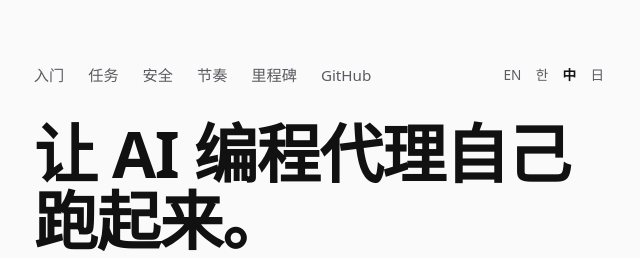
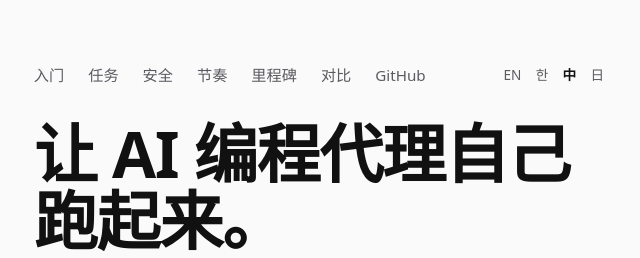
Before and after one commit to PresentJay/autopilot-skills, a Jekyll site: the page docs/zh/index.html, which Jekyll copies as it is, in a window 1280 px wide. Shown: the top 258 px of the page, without its empty margins (319-959 px from the left). Built offline with Jekyll 4.4.1, drawn with Linux system fonts in a browser that asks for light colours.

Commit message:
auto(ADO-007): surface comparison in primary nav (4 langs + layout)
Hidden in Read more section was hurting discovery. Promotes comparison
to top nav alongside Get started / Mission / Safety / Cadence / Milestones
on landing AND on every sub-page (via Jekyll layout).

Cycle 7 of adoption mission.

```diff
--- a/docs/_layouts/page.html
+++ b/docs/_layouts/page.html
@@ -16,24 +16,28 @@
       <a href="{{ '/ko/safety.html' | relative_url }}">안전</a>
       <a href="{{ '/ko/cadence.html' | relative_url }}">주기</a>
       <a href="{{ '/ko/milestones.html' | relative_url }}">마일스톤</a>
+      <a href="{{ '/ko/comparison.html' | relative_url }}">비교</a>
     {%- elsif lang == 'zh' -%}
       <a href="{{ '/zh/getting-started.html' | relative_url }}">入门</a>
       <a href="{{ '/zh/mission-schema.html' | relative_url }}">任务</a>
       <a href="{{ '/zh/safety.html' | relative_url }}">安全</a>
       <a href="{{ '/zh/cadence.html' | relative_url }}">节奏</a>
       <a href="{{ '/zh/milestones.html' | relative_url }}">里程碑</a>
+      <a href="{{ '/zh/comparison.html' | relative_url }}">对比</a>
     {%- elsif lang == 'ja' -%}
       <a href="{{ '/ja/getting-started.html' | relative_url }}">はじめに</a>
       <a href="{{ '/ja/mission-schema.html' | relative_url }}">ミッション</a>
       <a href="{{ '/ja/safety.html' | relative_url }}">セーフティ</a>
       <a href="{{ '/ja/cadence.html' | relative_url }}">サイクル</a>
       <a href="{{ '/ja/milestones.html' | relative_url }}">マイルストーン</a>
+      <a href="{{ '/ja/comparison.html' | relative_url }}">比較</a>
     {%- else -%}
       <a href="{{ '/getting-started.html' | relative_url }}">Get started</a>
       <a href="{{ '/mission-schema.html' | relative_url }}">Mission</a>
       <a href="{{ '/safety.html' | relative_url }}">Safety</a>
       <a href="{{ '/cadence.html' | relative_url }}">Cadence</a>
       <a href="{{ '/milestones.html' | relative_url }}">Milestones</a>
+      <a href="{{ '/comparison.html' | relative_url }}">Compare</a>
     {%- endif -%}
     <a href="https://github.com/PresentJay/autopilot-skills">GitHub</a>
     <span class="lang-switch">
--- a/docs/index.html
+++ b/docs/index.html
@@ -23,6 +23,7 @@
     <a href="safety.html">Safety</a>
     <a href="cadence.html">Cadence</a>
     <a href="milestones.html">Milestones</a>
+    <a href="comparison.html">Compare</a>
     <a href="https://github.com/PresentJay/autopilot-skills">GitHub</a>
     <span class="lang-switch">
       <a href="/autopilot-skills/" class="active">EN</a>
--- a/docs/ja/index.html
+++ b/docs/ja/index.html
@@ -23,6 +23,7 @@
     <a href="safety.html">セーフティ</a>
     <a href="cadence.html">サイクル</a>
     <a href="milestones.html">マイルストーン</a>
+    <a href="comparison.html">比較</a>
     <a href="https://github.com/PresentJay/autopilot-skills">GitHub</a>
     <span class="lang-switch">
       <a href="/autopilot-skills/">EN</a>
--- a/docs/ko/index.html
+++ b/docs/ko/index.html
@@ -23,6 +23,7 @@
     <a href="safety.html">안전</a>
     <a href="cadence.html">주기</a>
     <a href="milestones.html">마일스톤</a>
+    <a href="comparison.html">비교</a>
     <a href="https://github.com/PresentJay/autopilot-skills">GitHub</a>
     <span class="lang-switch">
       <a href="/autopilot-skills/">EN</a>
--- a/docs/zh/index.html
+++ b/docs/zh/index.html
@@ -23,6 +23,7 @@
     <a href="safety.html">安全</a>
     <a href="cadence.html">节奏</a>
     <a href="milestones.html">里程碑</a>
+    <a href="comparison.html">对比</a>
     <a href="https://github.com/PresentJay/autopilot-skills">GitHub</a>
     <span class="lang-switch">
       <a href="/autopilot-skills/">EN</a>
```
